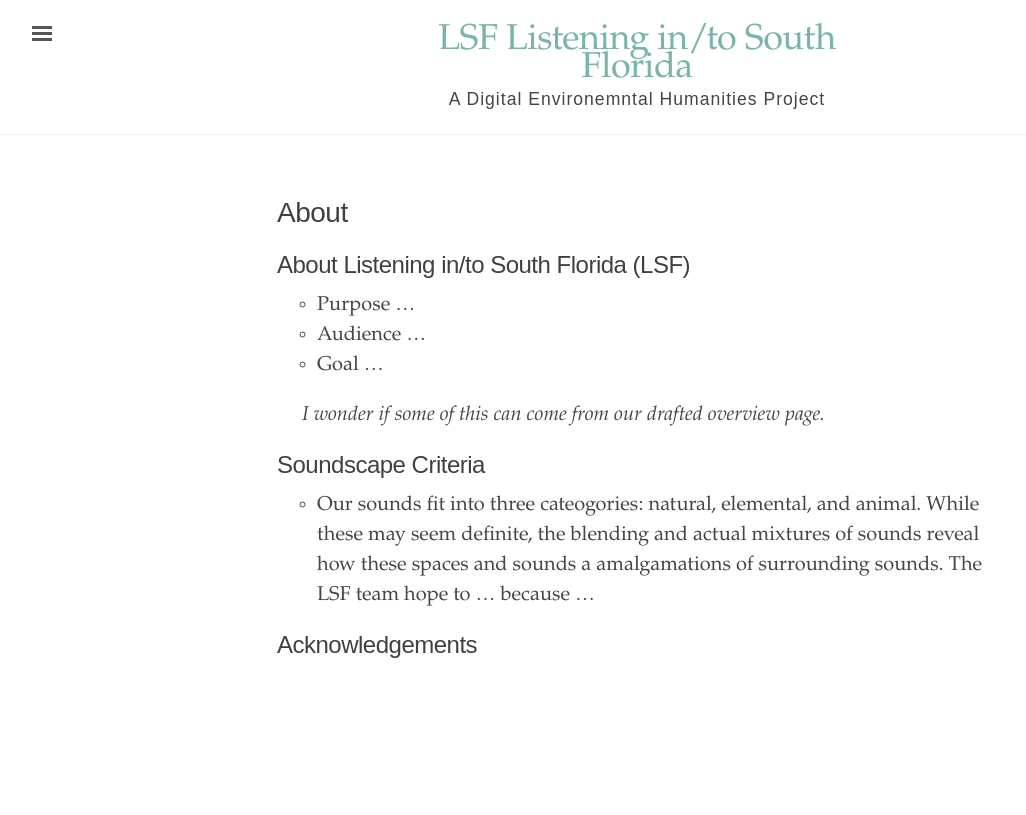
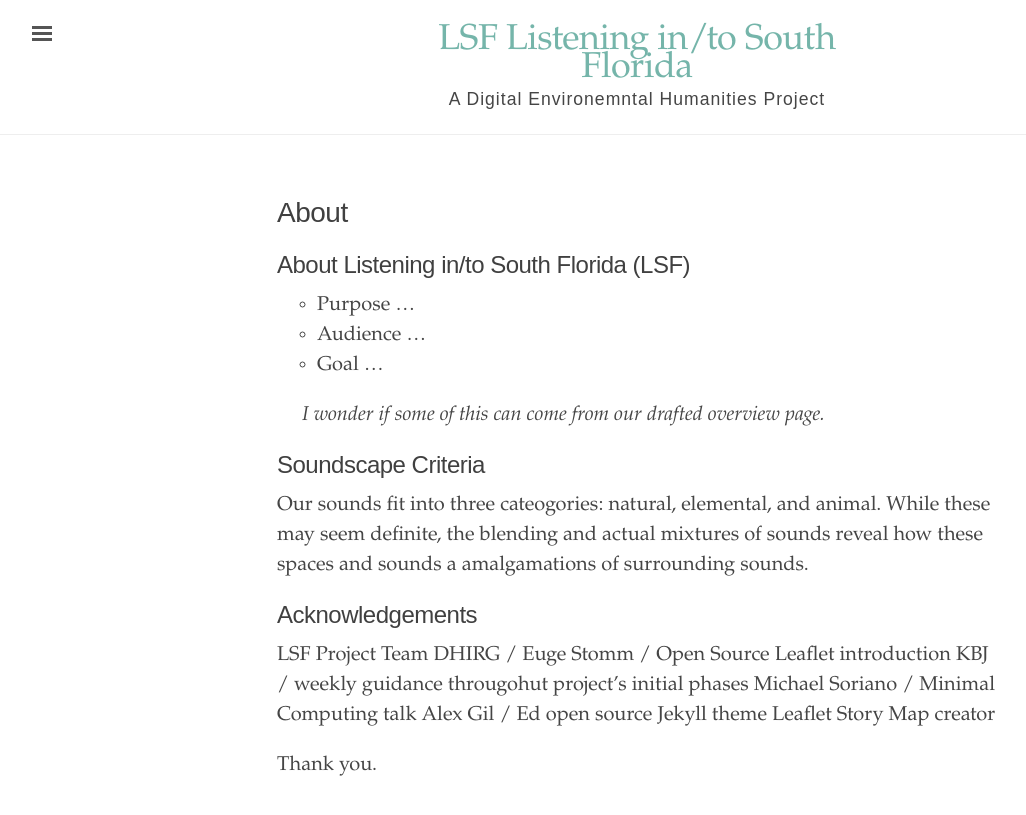
Before and after one commit to rm4-25/lsf_3, a Jekyll site: the page built from About.md, in a window 1280 px wide. Shown: the top 815 px of the page, without its empty margins (3-1029 px from the left). Built offline with Jekyll 4.4.1, drawn with Linux system fonts in a browser that asks for light colours.

Commit message:
Update About.md
Added acknowledgement notes.

```diff
--- a/About.md
+++ b/About.md
@@ -12,6 +12,14 @@ order: 2
 > I wonder if some of this can come from our drafted overview page.
 
 ## Soundscape Criteria
-- Our sounds fit into three cateogories: natural, elemental, and animal. While these may seem definite, the blending and actual mixtures of sounds reveal how these spaces and sounds a amalgamations of surrounding sounds. The LSF team hope to ... because ...
+Our sounds fit into three cateogories: natural, elemental, and animal. While these may seem definite, the blending and actual mixtures of sounds reveal how these spaces and sounds a amalgamations of surrounding sounds.
 
 ## Acknowledgements
+LSF Project Team
+DHIRG / Euge Stomm / Open Source Leaflet introduction
+KBJ / weekly guidance througohut project's initial phases
+Michael Soriano / Minimal Computing talk
+Alex Gil / Ed open source Jekyll theme
+Leaflet Story Map creator
+
+Thank you.
```
